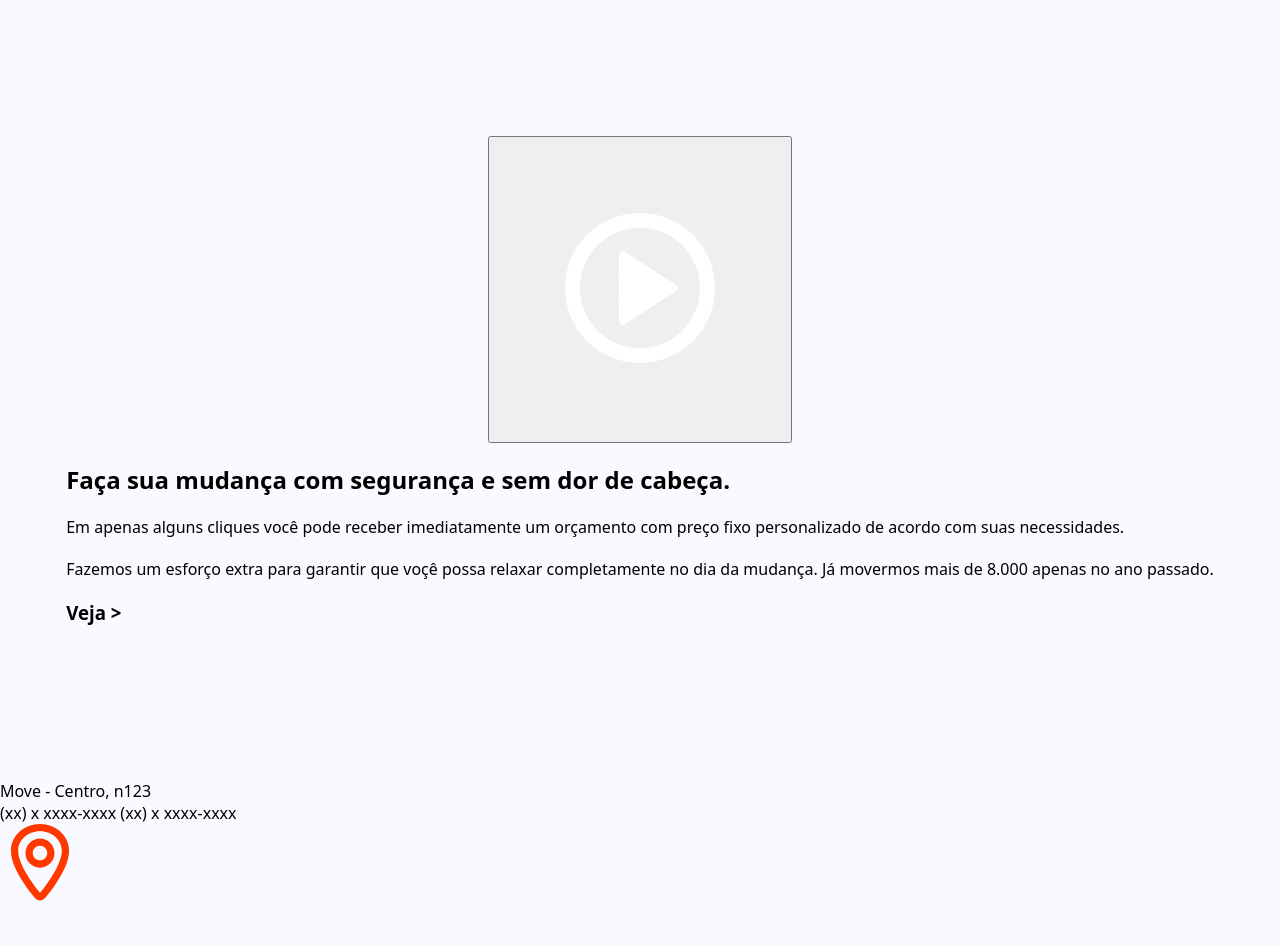
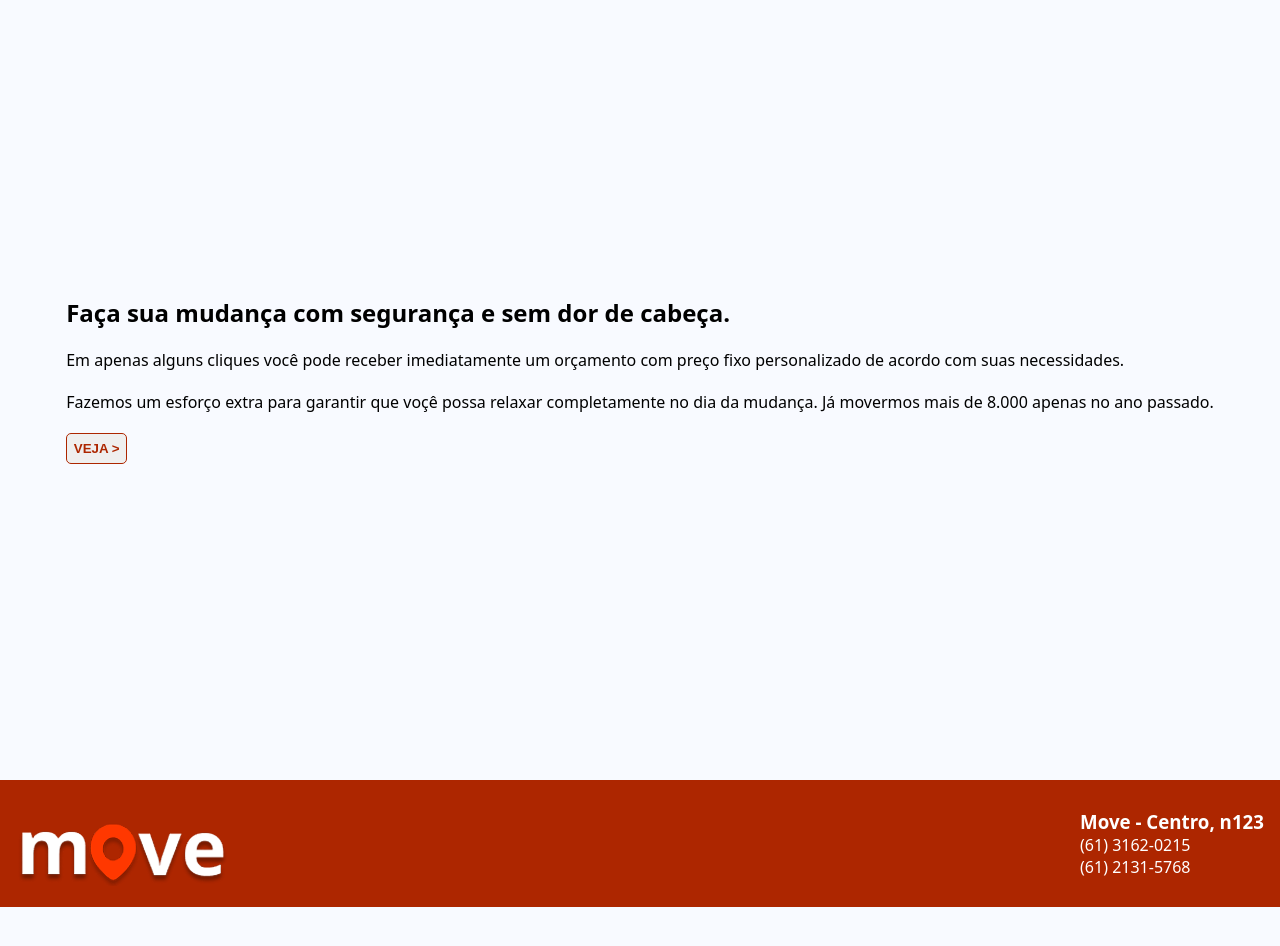
Before and after one commit to eummilena/move-frontend-ts, a React (Vite) app in the folder move/: page / in a window 1280 px wide. Shown: the part 2420-3366 px from the top of the page. After the commit the page ends 3327 px from the top, so only its background shows below. Built offline with nearby package versions, Linux system fonts and the light colour scheme.

Commit message:
feat: remoção de tags

```diff
--- a/move/src/pages/Local/Local.tsx
+++ b/move/src/pages/Local/Local.tsx
@@ -1,19 +1,18 @@
-import React from 'react'
 import styles from './Local.module.css'
-import gps from '../../assets/images/gps.svg'
+import logo from '../../assets/images/logo-move.webp'
 
 const Local = () => {
     return (
-        <section className={styles.section}>
+        <footer className={styles.footer}>
+            <div className={styles.logo}>
+                <img src={logo} alt="Logo move" loading='lazy' />
+            </div>
             <div className={styles.address}>
-                <p>Move - Centro, n123</p>
-                <span> (xx)  x xxxx-xxxx</span>
-                <span> (xx)  x xxxx-xxxx</span>
+                <h3>Move - Centro, n123</h3>
+                <p> (61) 3162-0215</p>
+                <p> (61) 2131-5768</p>
             </div>
-            <div className={styles.local}>
-                <img src={gps} alt="Ponto de localização" />
-            </div>
-        </section>
+        </footer>
     )
 }
 
--- a/move/src/pages/Video/Video.tsx
+++ b/move/src/pages/Video/Video.tsx
@@ -2,7 +2,6 @@ import { useRef } from 'react'
 import VideoMove from '/video/move-video.mp4?url'
 import Button from '../../components/Button'
 import { useData } from '../../context/DataContext'
-import { IoCloseSharp } from "react-icons/io5";
 import styles from './Video.module.css'
 
 
@@ -29,7 +28,7 @@ const Video = () => {
             <Button
                 onClick={() => setShowVideo(false)}
                 className={styles.button} aria-label="Fechar vídeo">
-                <IoCloseSharp aria-hidden="true" />
+                Fechar
             </Button>
             <figure>
                 <video controls
@@ -50,7 +49,7 @@ const Video = () => {
 
                 </video>
                 <figcaption className='sr-only'>
-                    Vídeo mostrando dois homens colocando caixas na parte de trás de uma van. — duração 10 segundos.
+                    Dois homens colocando caixas na parte de trás de uma van. — duração 10 segundos.
                 </figcaption>
             </figure>
         </div>
--- a/move/src/pages/Works/Works.tsx
+++ b/move/src/pages/Works/Works.tsx
@@ -1,7 +1,5 @@
-import React, { useState } from 'react'
 import Video from '../Video/Video'
 import styles from './Works.module.css'
-import play from '../../assets/images/play-button.svg'
 import { useData } from '../../context/DataContext'
 import Button from '../../components/Button'
 
@@ -13,16 +11,11 @@ const Works = () => {
 
     return (
         <section className={styles.section}>
-            <div className={styles.video}>
-                <Button className={styles.play} aria-label='Reproduzir vídeo' onClick={() => setShowVideo(true)}>
-                    <img src={play} alt="" loading='lazy' />
-                </Button>
-                {showVideo && <Video />}
-            </div>
             <div className={styles.desc}>
                 <h2>Faça sua mudança com segurança e sem dor de cabeça.</h2>Em apenas alguns cliques você pode receber imediatamente um orçamento com preço fixo personalizado de acordo com suas necessidades.
                 <p>Fazemos um esforço extra para garantir que voçê possa relaxar completamente no dia da mudança.  Já movermos mais de 8.000 apenas no ano passado.</p>
-                <h3>Veja {'>'}</h3>
+                <Button className={styles.buttonVideo} aria-label='Reproduzir vídeo' onClick={() => setShowVideo(true)}>Veja {'>'}</Button>
+                {showVideo && <Video />}
             </div>
         </section>
     )
```
Also changed, not shown: move/src/assets/images/play-button.svg (deleted).
